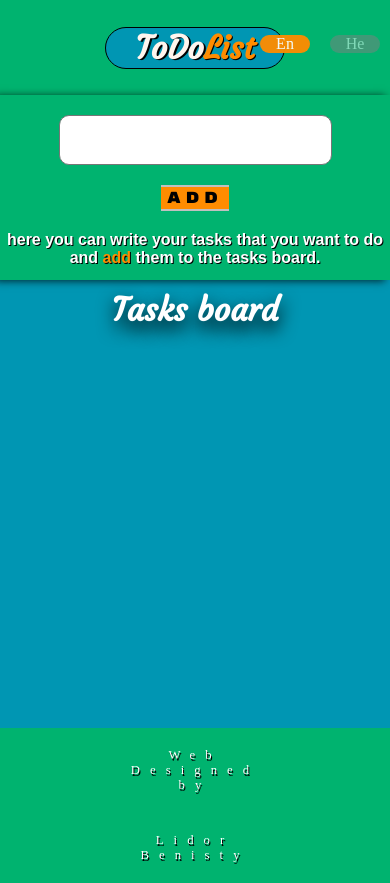
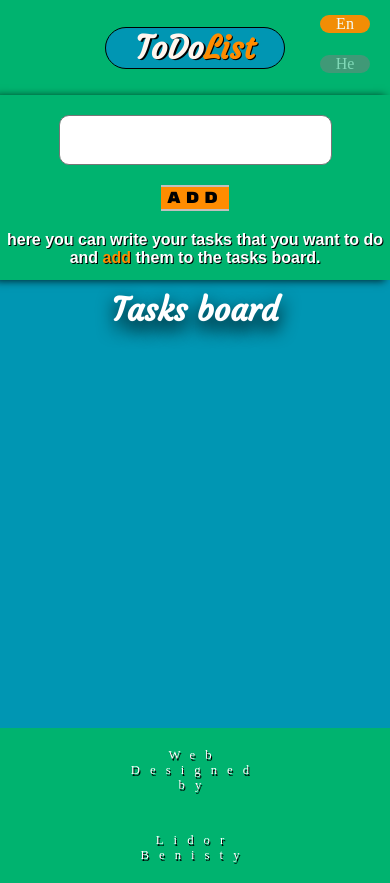
Before and after one commit to lidorb22/ToDoList, a plain HTML site: page index.html in a window 390 px wide. Drawn offline with Linux system fonts and the light colour scheme; a web font is replaced by a local one.

Commit message:
Add files via upload

```diff
--- a/css/style.css
+++ b/css/style.css
@@ -239,6 +239,17 @@ p{
     }
 }
 
+@media only screen and (max-width: 450px){
+    .place{
+        top: 15px;
+        right: 20px;
+    }
+    .place1{
+        top: 55px;
+        right: 20px;
+    }
+}
+
 /* the last place end */
 
 @media only screen and (max-width: 1770px){
```
